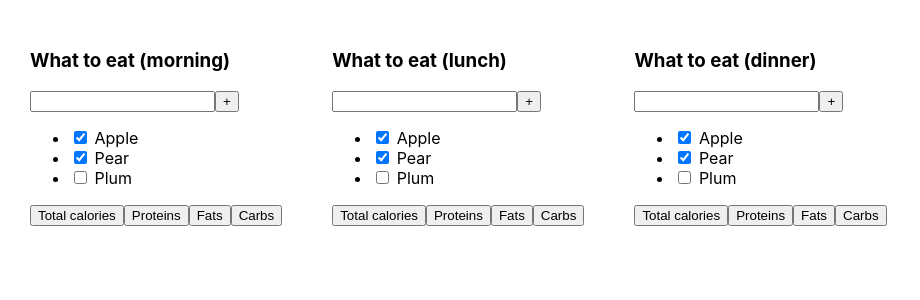
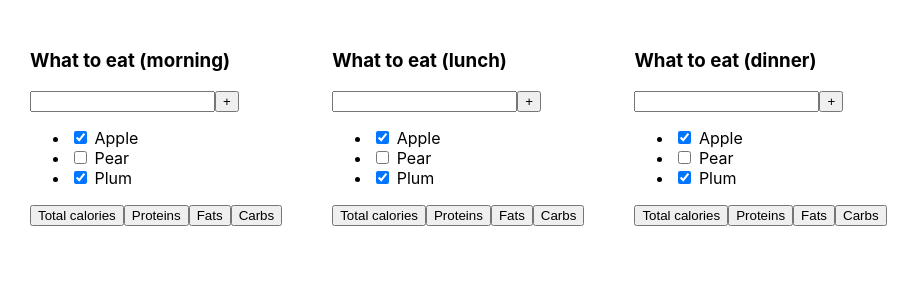
Before and after one commit to AliakseiKrasko/meal_planer, a React (Vite) app: page / in a window 1280 px wide. Shown: the top 300 px of the page, without its empty margins (0-920 px from the left). Built offline with nearby package versions, Linux system fonts and the light colour scheme.

Commit message:
added checked isDone every products

```diff
--- a/src/PlannerItem.tsx
+++ b/src/PlannerItem.tsx
@@ -5,7 +5,7 @@ type Props = {
     menu: Task[]
 }
 
-export const PlannerItem = ( {title }: Props) => {
+export const PlannerItem = ( {title, menu }: Props) => {
 
 
     return (
@@ -17,13 +17,14 @@ export const PlannerItem = ( {title }: Props) => {
             </div>
             <ul>
                 <li>
-                    <input type="checkbox" checked={true}/> <span>Apple</span>
+                    <input type="checkbox" checked={menu[0].isDone}/> <span>Apple</span>
+
                 </li>
                 <li>
-                    <input type="checkbox" checked={true}/> <span>Pear</span>
+                    <input type="checkbox" checked={menu[1].isDone}/> <span>Pear</span>
                 </li>
                 <li>
-                    <input type="checkbox" checked={false}/> <span>Plum</span>
+                    <input type="checkbox" checked={menu[2].isDone}/> <span>Plum</span>
                 </li>
             </ul>
             <div>
```
